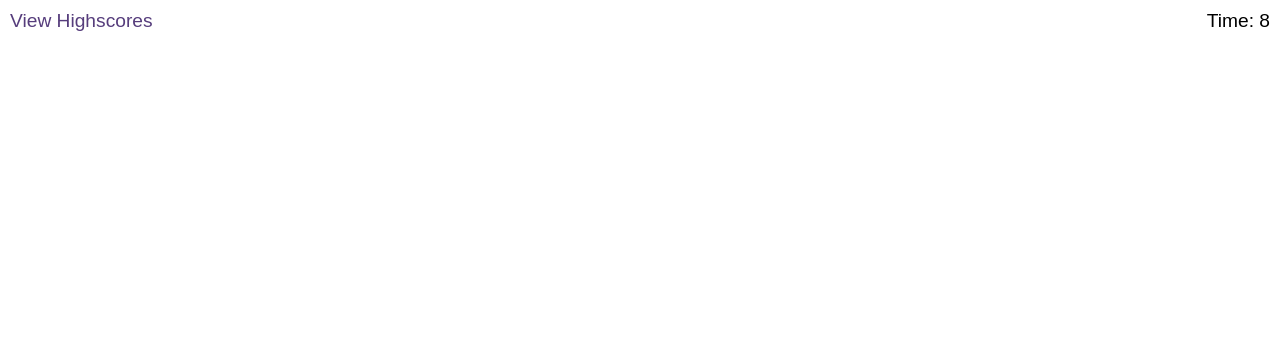
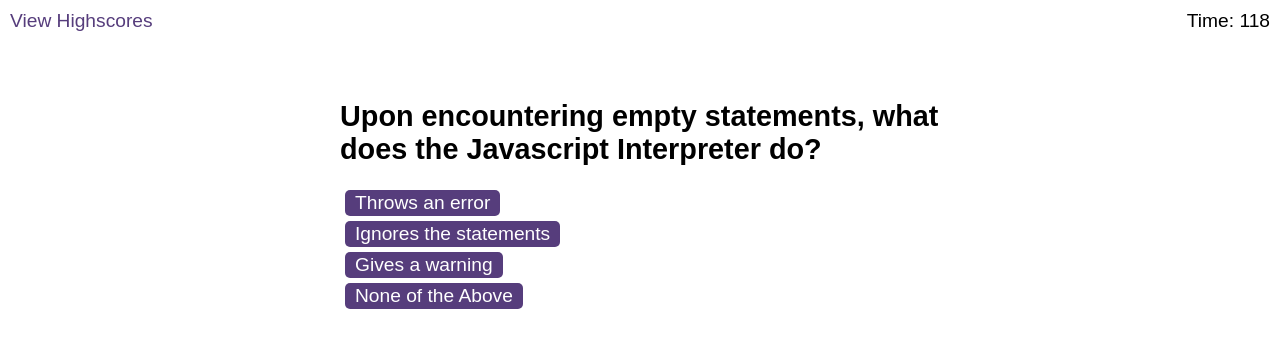
Before and after one commit to SamSchroder123/JS-Quiz, a plain HTML site: page index.html in a window 1280 px wide. Both pictures are taken after a click on the button "Start Quiz". Drawn offline with Linux system fonts and the light colour scheme.

Commit message:
shows multiple choice question when newQuestion() is called

```diff
--- a/assets/js/logic.js
+++ b/assets/js/logic.js
@@ -45,7 +45,8 @@ let questions = {
     correctIndex: 3,
   },
 };
-var timeLeft = 10;
+var timeLeft = 120;
+var score = 0;
 
 function getRandomInt(min, max) {
   min = Math.ceil(min);
@@ -53,6 +54,35 @@ function getRandomInt(min, max) {
   return Math.floor(Math.random() * (max - min) + min); // The maximum is exclusive and the minimum is inclusive
 }
 
+function correctAnswer() {
+  score++;
+  var correctAudio = document.getElementById("correct");
+  correctAudio.play();
+  newQuestion(questions);
+}
+
+function incorrectAnswer() {
+  timeLeft = timeLeft - 5;
+  var incorrectAudio = document.getElementById("incorrect");
+  incorrectAudio.play();
+}
+
+function newQuestion(questionsObject) {
+  var keysArr = Object.keys(questionsObject);
+  var numQuestions = keysArr.length;
+  var qSelector = getRandomInt(1, numQuestions + 1);
+  var question = questionsObject[qSelector];
+  var questionTitle = document.getElementById("question-title");
+  console.log(question);
+  questionTitle.textContent = question.q;
+  var choices = document.getElementById("choices");
+  for (i = 0; i < question.answerArr.length; i++) {
+    choices.appendChild(document.createElement("button"));
+    choices.children[i].textContent = question.answerArr[i];
+    choices.children[i].onclick = incorrectAnswer;
+  }
+  choices.children[question.correctIndex].onclick = correctAnswer;
+}
 
 function endQuiz() {
   clearInterval(window.timeInterval);
@@ -63,7 +93,7 @@ function endQuiz() {
 function countDown() {
   timeLeft--;
   document.getElementById("time").textContent = timeLeft;
-  if (timeLeft == 0) {
+  if (timeLeft <= 0) {
     endQuiz();
   }
 }
@@ -71,6 +101,8 @@ function countDown() {
 function startQuiz() {
   window.timeInterval = setInterval(countDown, 1000);
   document.getElementById("start-screen").style.display = "none";
+  document.getElementById("questions").style.display = "block";
+  newQuestion(questions);
 }
 
 startBttn = document.getElementById("start");
--- a/index.html
+++ b/index.html
@@ -41,7 +41,8 @@
 
       <div id="feedback" class="feedback hide"></div>
     </div>
-
+    <audio id="correct"><source src="./assets/sfx/correct.wav" /></audio>
+    <audio id="incorrect"><source src="./assets/sfx/incorrect.wav" /></audio>
     <script src="./assets/js/questions.js"></script>
     <script src="./assets/js/logic.js"></script>
   </body>
```
